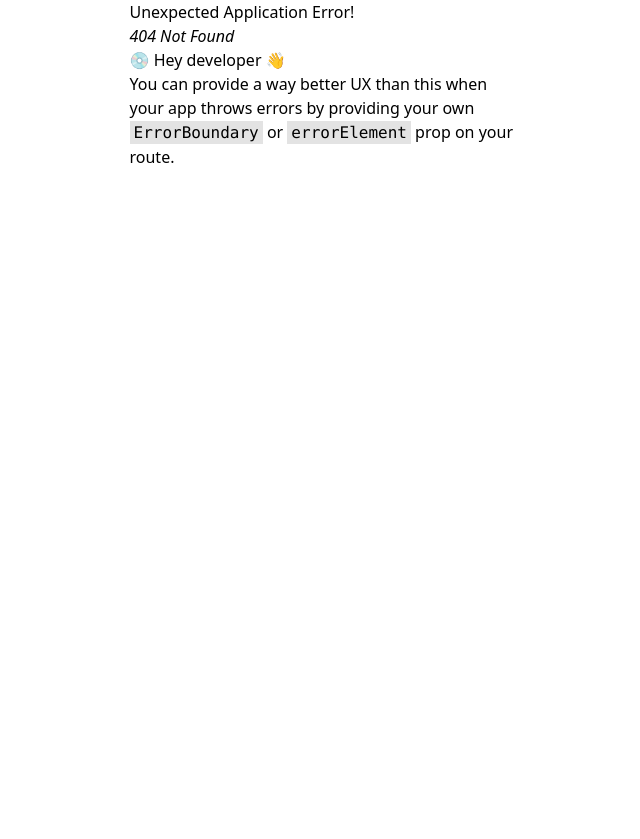
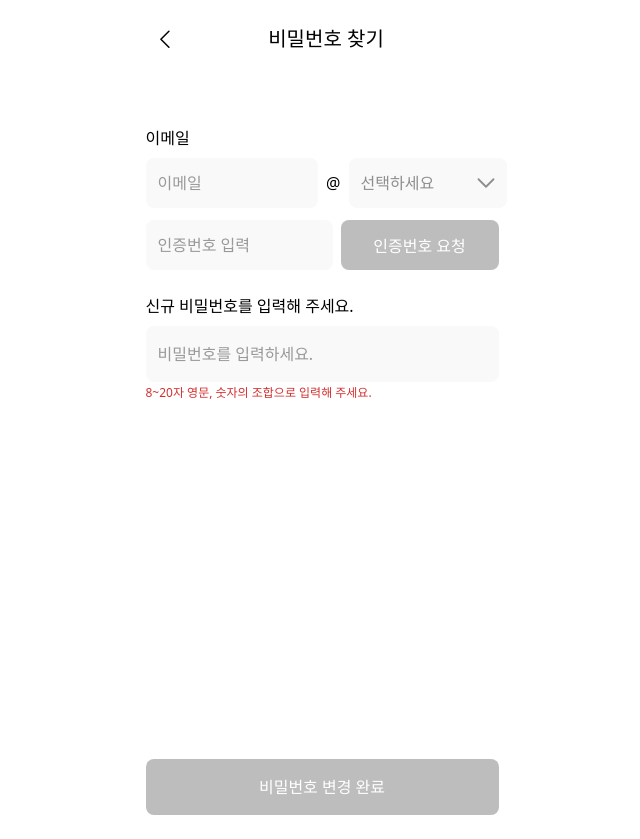
Before and after one commit to Dang-Bun/DANGBUN-frontend, a React (Vite) app: page /findPassWord in a window 1280 px wide. Before the commit this address had no page. Shown: the whole page, without its empty margins (314-954 px from the left). Before the commit the page ends 800 px from the top, so only its background shows below. Built offline with nearby package versions, Linux system fonts and the light colour scheme.

Commit message:
Feat: 비밀번호 페이지 구현 및 API 연동

```diff
--- /dev/null
+++ b/src/hooks/B/useFindForm.ts
@@ -0,0 +1,56 @@
+import { useState } from 'react';
+
+export const useFindForm = () => {
+  const [emailId, setEmailId] = useState('');
+  const [emailDomain, setEmailDomain] = useState('');
+  const [customDomain, setCustomDomain] = useState('');
+  const [isCustomDomain, setIsCustomDomain] = useState(false);
+  const [verificationCode, setVerificationCode] = useState('');
+  const [password, setPassword] = useState('');
+
+  const selectedDomain = isCustomDomain ? customDomain : emailDomain;
+
+  const isEmailFilled = !!(emailId && selectedDomain);
+  // 내부에 추가
+  const isValidPassword = (pw: string): boolean => {
+    const pwRegex = /^(?=.*[A-Za-z])(?=.*\d)[A-Za-z\d]{8,20}$/;
+    return pwRegex.test(pw);
+  };
+
+  const isPasswordValid = isValidPassword(password);
+
+  const isFormFilled = !!(
+    emailId &&
+    selectedDomain &&
+    verificationCode &&
+    isPasswordValid
+  );
+
+  const handleDomainSelect = (value: string) => {
+    if (value === '직접입력') {
+      setIsCustomDomain(true);
+      setEmailDomain('');
+    } else {
+      setIsCustomDomain(false);
+      setEmailDomain(value);
+    }
+  };
+
+  return {
+    emailId,
+    setEmailId,
+    customDomain,
+    setCustomDomain,
+    emailDomain,
+    setEmailDomain,
+    isCustomDomain,
+    handleDomainSelect,
+    verificationCode,
+    setVerificationCode,
+    password,
+    setPassword,
+    isFormFilled,
+    isEmailFilled,
+    isPasswordValid,
+  };
+};
--- /dev/null
+++ b/src/pages/A/FindPassword.tsx
@@ -0,0 +1,221 @@
+import React from 'react';
+import { useState, useEffect } from 'react';
+import { useFindForm } from '../../hooks/B/useFindForm';
+import left_chevron from '../../assets/chevron/left_chevronImg.svg';
+import { useNavigate } from 'react-router-dom';
+import Input from '../../components/input/Input';
+import FreeInput from '../../components/input/FreeInput';
+import CTAButton from '../../components/button/CTAButton';
+import FreeButton from '../../components/button/FreeButton';
+import Dropdown from '../../components/input/Dropdown';
+import api from '../../apis/axios';
+import classNames from 'classnames';
+
+const FindPassword = () => {
+  const navigate = useNavigate();
+  const {
+    emailId,
+    setEmailId,
+    emailDomain,
+    setEmailDomain,
+    isCustomDomain,
+    customDomain,
+    setCustomDomain,
+    handleDomainSelect,
+    verificationCode,
+    setVerificationCode,
+    password,
+    setPassword,
+    isFormFilled,
+    isEmailFilled,
+    isPasswordValid,
+  } = useFindForm();
+  const [isRequested, setIsRequested] = useState(false);
+  const [timeLeft, setTimeLeft] = useState(0);
+
+  useEffect(() => {
+    if (timeLeft === 0) return;
+    const timer = setInterval(() => {
+      setTimeLeft((prev) => prev - 1);
+    }, 1000);
+    return () => clearInterval(timer);
+  }, [timeLeft]);
+
+  const handleRequestVerification = () => {
+    setIsRequested(true);
+    setTimeLeft(180); // 3분
+  };
+
+  const formatTime = (seconds: number) => {
+    const m = String(Math.floor(seconds / 60)).padStart(2, '0');
+    const s = String(seconds % 60).padStart(2, '0');
+    return `${m}:${s}`;
+  };
+
+  // 이메일 인증 요청 함수
+  const handleRequestAuthCode = async () => {
+    const email = `${emailId}@${isCustomDomain ? customDomain : emailDomain}`;
+
+    try {
+      const response = await api.post(
+        '/users/email-code',
+        { email },
+        { withCredentials: false }
+      );
+
+      if (response.data.code === 20000) {
+        alert('✅ 인증번호가 이메일로 전송되었습니다.');
+      } else {
+        alert(`⚠️ 실패: ${response.data.message}`);
+      }
+    } catch (error: any) {
+      alert(`❌ 에러 발생: ${error.response?.data?.message || error.message}`);
+    }
+  };
+
+  const handlePasswordReset = async () => {
+    const email = `${emailId}@${isCustomDomain ? customDomain : emailDomain}`;
+
+    try {
+      const response = await api.post('/users/me/password', {
+        email,
+        certCode: verificationCode,
+        password, // 사용자가 새로 입력한 비밀번호
+      });
+
+      if (response.data.code === 20000) {
+        alert('✅ 비밀번호가 성공적으로 재설정되었습니다.');
+        navigate('/login'); // 비밀번호 변경 후 로그인 페이지로 이동
+      } else {
+        alert(`❗ 실패: ${response.data.message}`);
+      }
+    } catch (err: any) {
+      alert(`❌ 에러: ${err.response?.data?.message || err.message}`);
+    }
+  };
+
+  const handleGoback = () => {
+    navigate('/login');
+  };
+
+  return (
+    <>
+      <div className='w-full max-w-[393px] min-h-screen mx-auto px-4 py-6 flex flex-col gap-6'>
+        <div className='relative flex items-center mb-[48px]'>
+          <img
+            src={left_chevron}
+            alt='뒤로가기'
+            className='absolute left-0 cursor-pointer'
+            onClick={handleGoback}
+          />
+          <div className='mx-auto text-[20px] font-medium'>비밀번호 찾기</div>
+        </div>
+        <div>
+          <div className='mb-[24px]'>
+            <div className='flex flex-col mb-[12px]'>
+              <div className='text-[16px] font-medium mb-[8px]'>이메일</div>
+              <div className='flex gap-2 items-center'>
+                <FreeInput
+                  placeholder='이메일'
+                  maxWidth={174}
+                  height={50}
+                  fontSize={16}
+                  value={emailId}
+                  onChange={(e) => setEmailId(e.target.value)}
+                ></FreeInput>
+                <div>@</div>
+                {isCustomDomain ? (
+                  <FreeInput
+                    placeholder='직접입력'
+                    maxWidth={158}
+                    height={50}
+                    fontSize={16}
+                    value={customDomain}
+                    onChange={(e) => setCustomDomain(e.target.value)}
+                  />
+                ) : (
+                  <Dropdown
+                    options={[
+                      '직접입력',
+                      'naver.com',
+                      'gmail.com',
+                      'daum.net',
+                      'nate.com',
+                    ]}
+                    onSelect={handleDomainSelect}
+                  />
+                )}
+              </div>
+            </div>
+            <div className='flex flex-row gap-2'>
+              {/* 인증번호 입력 + 타이머 */}
+              <div className='relative w-[187px]'>
+                <FreeInput
+                  placeholder='인증번호 입력'
+                  maxWidth={187}
+                  height={50}
+                  fontSize={16}
+                  value={verificationCode}
+                  onChange={(e) => setVerificationCode(e.target.value)}
+                />
+                {isRequested && timeLeft > 0 && (
+                  <span
+                    className={classNames(
+                      'absolute top-1/2 right-3 -translate-y-1/2 text-[16px] text-gray-400 font-sans pointer-events-none',
+                      { 'text-[#d32f2f]': timeLeft <= 60 }
+                    )}
+                  >
+                    {formatTime(timeLeft)}
+                  </span>
+                )}
+              </div>
+
+              {/* 인증번호 요청 버튼 */}
+              <FreeButton
+                variant={isEmailFilled ? 'blue' : 'thickGray'}
+                maxWidth={158}
+                height={50}
+                fontSize={16}
+                onClick={() => {
+                  handleRequestAuthCode();
+                  handleRequestVerification();
+                }}
+              >
+                {isRequested ? '인증번호 재요청' : '인증번호 요청'}
+              </FreeButton>
+            </div>
+          </div>
+          <div>
+            <div className='text-[16px] font-medium mb-[8px]'>
+              신규 비밀번호를 입력해 주세요.
+            </div>
+            <Input
+              placeholder='비밀번호를 입력하세요.'
+              type='password'
+              value={password}
+              onChange={(e) => setPassword(e.target.value)}
+            />
+            <div
+              className={classNames(
+                'text-[12px] mt-[2px]',
+                isPasswordValid ? 'text-gray-6' : 'text-[#d32f2f]'
+              )}
+            >
+              8~20자 영문, 숫자의 조합으로 입력해 주세요.
+            </div>
+          </div>
+        </div>
+        <div className='w-full mt-[333px]'>
+          <CTAButton
+            variant={isFormFilled ? 'blue' : 'thickGray'}
+            onClick={handlePasswordReset}
+          >
+            비밀번호 변경 완료
+          </CTAButton>
+        </div>
+      </div>
+    </>
+  );
+};
+
+export default FindPassword;
--- a/src/pages/A/LogIn.tsx
+++ b/src/pages/A/LogIn.tsx
@@ -54,7 +54,13 @@ const LogIn = () => {
         <CTAButton onClick={handleSign}>로그인</CTAButton>
         <div className='w-[353px] flex flex-row justify-end -mt-[2.75px] -mb-[2px]'>
           <div className='text-[14px] font-normal pr-[9px]'>비밀번호 찾기</div>
-          <img src={right_chevron} alt='오른쪽 화살표' />
+          <img
+            src={right_chevron}
+            alt='오른쪽 화살표'
+            onClick={() => {
+              navigate('/findPassWord');
+            }}
+          />
         </div>
         <CTAButton onClick={handleClick} variant='gray'>
           회원가입
```
Also changed, not shown: src/router/Router.tsx (+6 -1 lines).
